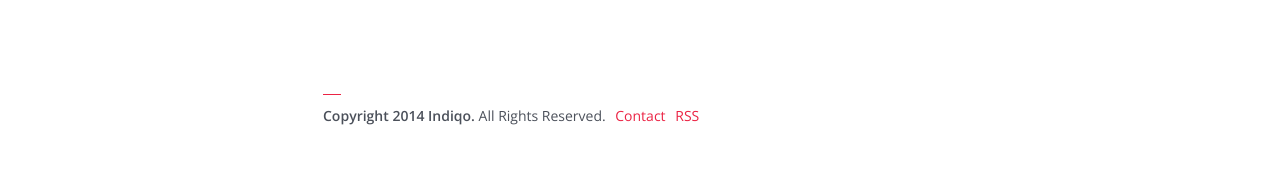
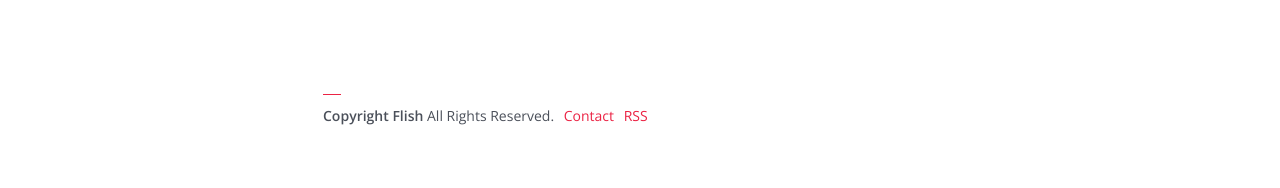
Before and after one commit to flish/flish.github.io, a Jekyll site: the page built from index.html, in a window 1280 px wide. Shown: the part 942-1130 px from the top of the page. Built offline with Jekyll 4.4.1, drawn with Linux system fonts in a browser that asks for light colours; some of the changed lines change nothing that is shown.

Commit message:
real config vars

```diff
--- a/_config.yml
+++ b/_config.yml
@@ -1,21 +1,21 @@
 # Site Settings
 baseurl: 		""
-title: 			Hashtag for Jekyll
+title: 			Flish.uk
 
-name: 			Hashtag <i>for</i> Jekyll
-description: 	A beautifully contemporary and elegant Jekyll theme
+name: 			Flish
+description: 	These are not the workds you're looking for
 url: 			"http://localhost:4000"
 
 paginate: 		3
 paginate_path: 	"blog/page:num"
 
-twitter: 		indiqo
-email: 			hello@indiqo.eu
+twitter: 		andyflisher
+email: 			webmaster@flish.uk
 
-disqus: 		your_disqus_shortname
+disqus: 		andyflisher
 analytics: 		UA-XXXXXXX-Y
 
-copyright: 		Copyright 2014 Indiqo.
+copyright: 		Copyright Flish
 
 # Build Settings
 permalinks: 	pretty
```
